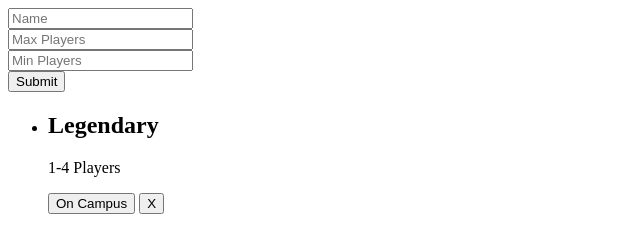
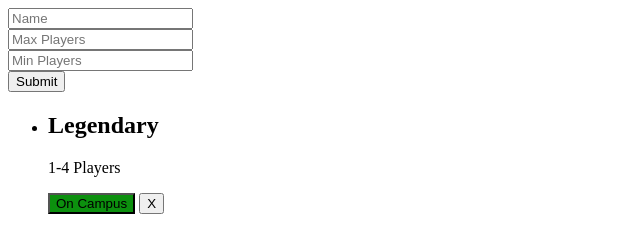
Before and after one commit to rtablada/gametracker, a website: page public/index.html in a window 1280 px wide. Shown: the whole page, without its empty margins (0-640 px from the left). Drawn offline with nearby package versions, Linux system fonts and the light colour scheme; files that its build step writes are made by us from their sources; files whose address does not match are found by name.

Commit message:
feat: active button style

```diff
--- a/app/styles/app.scss
+++ b/app/styles/app.scss
@@ -4,3 +4,10 @@
 // $fa-font-path: '//netdna.bootstrapcdn.com/font-awesome/4.3.0/fonts';
 // @import 'font-awesome';
 @import 'box-sizing';
+
+
+.game__on-campus {
+  &.active {
+    background: #0c900e;
+  }
+}
```
